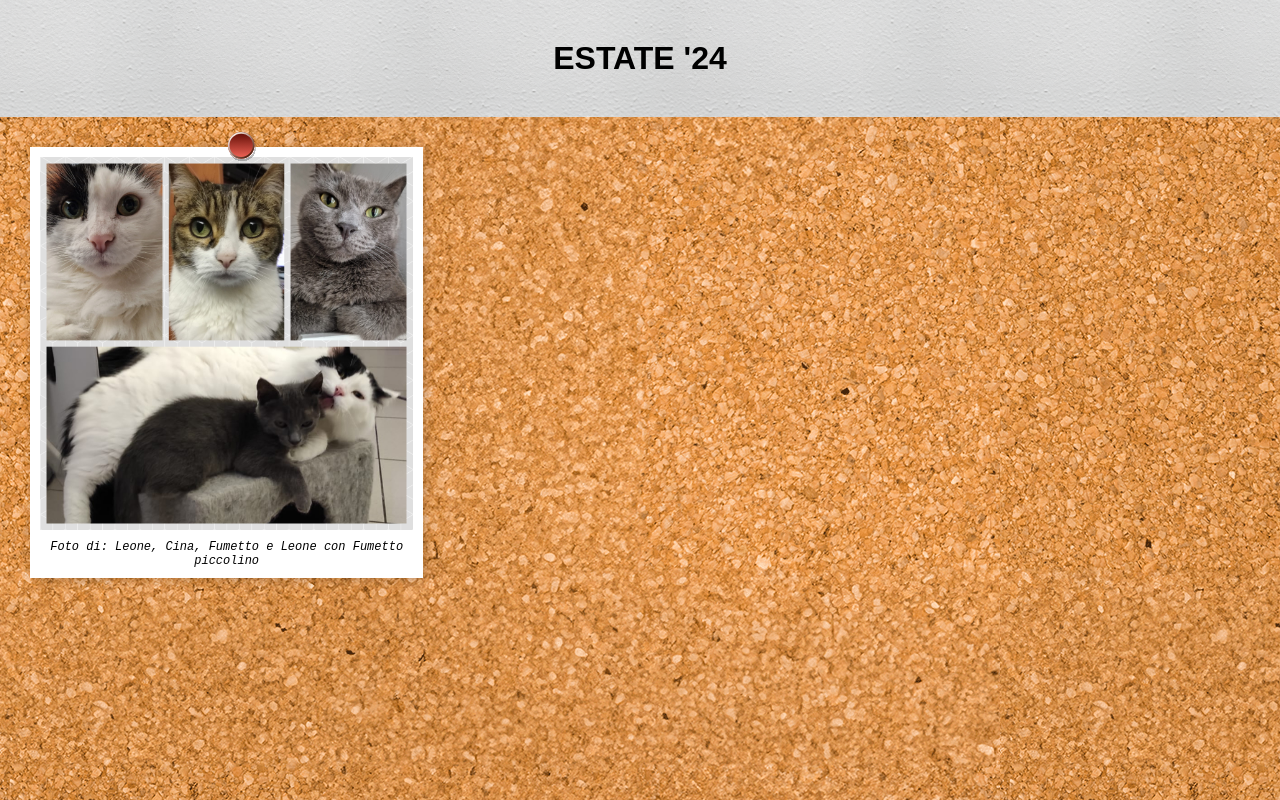
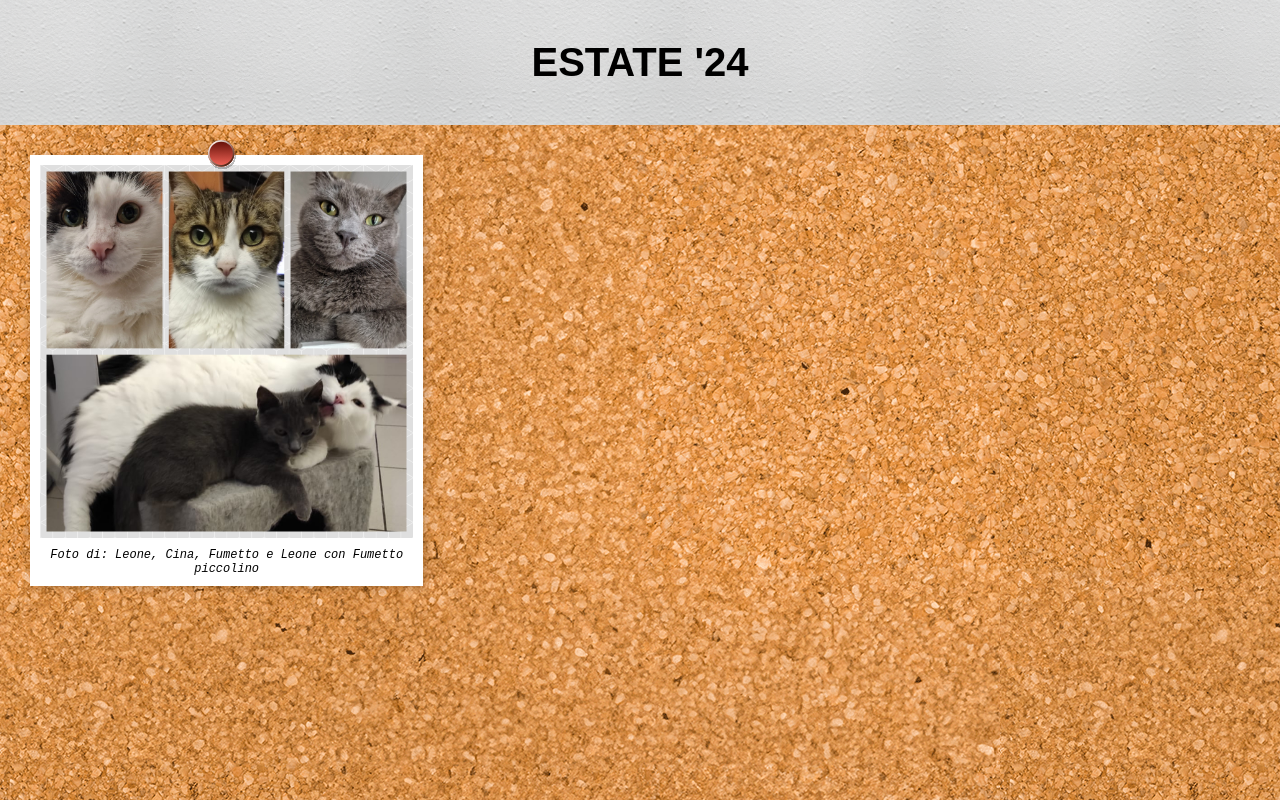
Before and after one commit to LindaTancini/js-photo-blog, a plain HTML site: page index.html in a window 1280 px wide. Drawn offline with nearby package versions, Linux system fonts and the light colour scheme; no server answers; a web font is replaced by a local one.

Commit message:
style: some correction

```diff
--- a/css/style.css
+++ b/css/style.css
@@ -20,7 +20,8 @@ body {
 
 h1 {
   font-family: "Edu TAS Beginner", sans-serif;
-  font-size: 32px;
+  font-style: bold;
+  font-size: 40px;
 }
 
 /* CONTAINER POLAROID */
@@ -53,7 +54,7 @@ h1 {
   position: absolute;
   height: 30px;
   top: -15px;
-  left: 50%;
+  left: 45%;
 }
 
 .caption {
```
